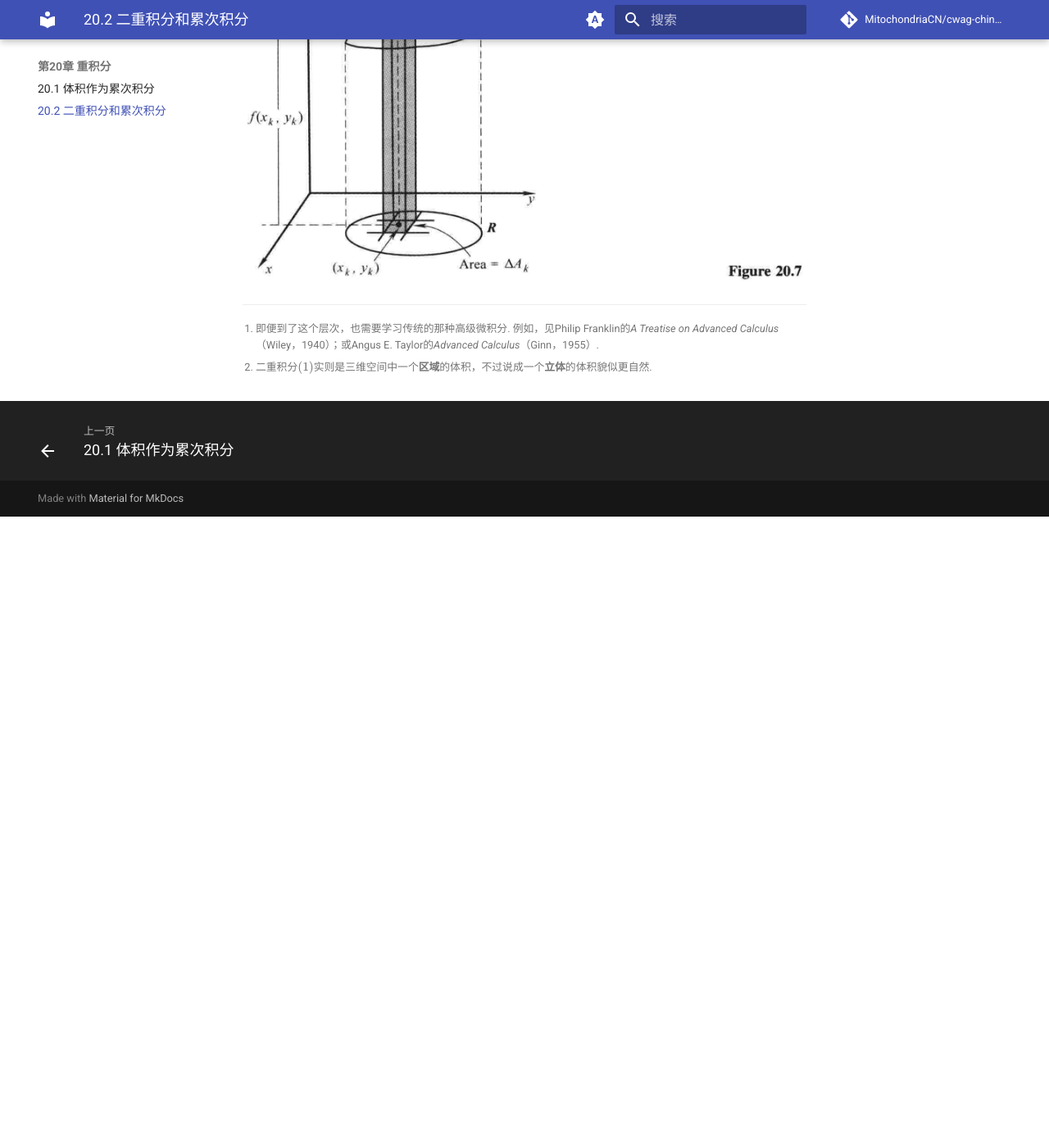
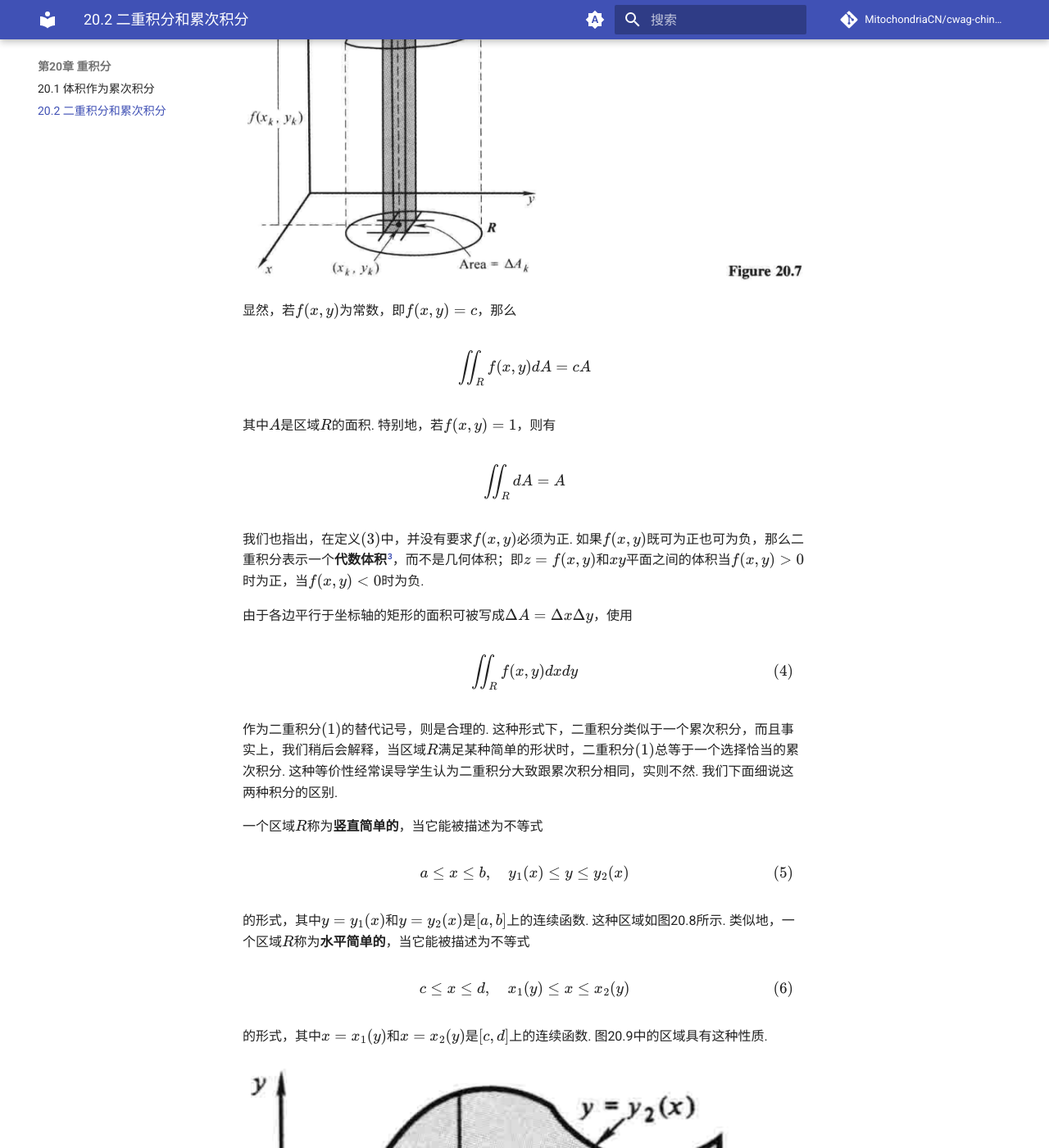
Before and after one commit to MitochondriaCN/cwag-chinese, an MkDocs documentation site: the page built from docs/20/2.md, in a window 1280 px wide and 1400 px high, scrolled down 1938 px. Shown: the whole window at 82% size. Built offline with MkDocs 1.6.1 and Material for MkDocs 9.7.7, drawn with Linux system fonts in a browser that asks for light colours; comment, search, counter and statistics services are not loaded; before the commit the page ends 2568 px from its top, so only the background shows below that; some of the changed text lies outside the part shown.

Commit message:
feat: 20.2部分

```diff
--- a/docs/20/2.md
+++ b/docs/20/2.md
@@ -34,8 +34,49 @@ $$\iint_R f(x,y) dA \tag{1}$$
 
 ![图20.7](20.7.png)
 
+显然，若$f(x,y)$为常数，即$f(x,y)=c$，那么
+
+$$\iint_R f(x,y) dA = cA$$
+
+其中$A$是区域$R$的面积. 特别地，若$f(x,y)=1$，则有
+
+$$\iint_R dA=A$$
+
+我们也指出，在定义$(3)$中，并没有要求$f(x,y)$必须为正. 如果$f(x,y)$既可为正也可为负，那么二重积分表示一个**代数体积[^3]**，而不是几何体积；即$z=f(x,y)$和$xy$平面之间的体积当$f(x,y) \gt 0$时为正，当$f(x,y) \lt 0$时为负.
+
+由于各边平行于坐标轴的矩形的面积可被写成$\Delta A=\Delta x \Delta y$，使用
+
+$$\iint_R f(x,y) dx dy \tag{4}$$
+
+作为二重积分$(1)$的替代记号，则是合理的. 这种形式下，二重积分类似于一个累次积分，而且事实上，我们稍后会解释，当区域$R$满足某种简单的形状时，二重积分$(1)$总等于一个选择恰当的累次积分. 这种等价性经常误导学生认为二重积分大致跟累次积分相同，实则不然. 我们下面细说这两种积分的区别.
+
+一个区域$R$称为**竖直简单的**，当它能被描述为不等式
+
+$$a \le x \le b, \quad y_1(x) \le y \le y_2(x) \tag{5}$$
+
+的形式，其中$y=y_1(x)$和$y=y_2(x)$是$[a,b]$上的连续函数. 这种区域如图20.8所示. 类似地，一个区域$R$称为**水平简单的**，当它能被描述为不等式
+
+$$c \le x \le d, \quad x_1(y) \le x \le x_2(y) \tag{6}$$
+
+的形式，其中$x=x_1(y)$和$x=x_2(y)$是$[c,d]$上的连续函数. 图20.9中的区域具有这种性质.
+
+![图20.8](20.8.png)
+
+![图20.9](20.9.png)
+
+下面是关于使用累次积分来计算二重积分的基本事实：**若$R$为$(5)$给出的竖直简单区域，那么**
+
+$$\iint_R f(x,y) dA = \int_a^b \int_{y_1(x)}^{y_2(x)} f(x,y) dy dx \tag{7}$$
+
+**又若$R$为$(6)$给出的水平简单区域，那么**
+
+$$\iint_R f(x,y) dA = \int_c^d \int_{x_1(y)}^{x_2(y)} f(x,y) dx dy \tag{8}$$
+
+除了其在计算二重积分方面显而易见的实践价值以外，这些等式还服务于澄清二重积分和累次积分之间的概念差异. 二重积分是与函数$f(x,y)$和区域$R$相关联的一个数，而这个数的存在和意义独立于任何特定的计算方法. 另一方面，一个累次积分就是一个二重积分**内含一套计算流程**. 因此，每个累次积分都是二重积分，反之则不然.
 
 
 [^1]: 即便到了这个层次，也需要学习传统的那种高级微积分. 例如，见Philip Franklin的*A Treatise on Advanced Calculus*（Wiley，1940）；或Angus E. Taylor的*Advanced Calculus*（Ginn，1955）.
 
 [^2]: 二重积分$(1)$实则是三维空间中一个**区域**的体积，不过说成一个**立体**的体积貌似更自然.
+
+[^3]: Algebraic volume，或曰**带符号体积**. ——译注
```
Also changed, not shown: docs/20/20.8.png (added), docs/20/20.9.png (added).
